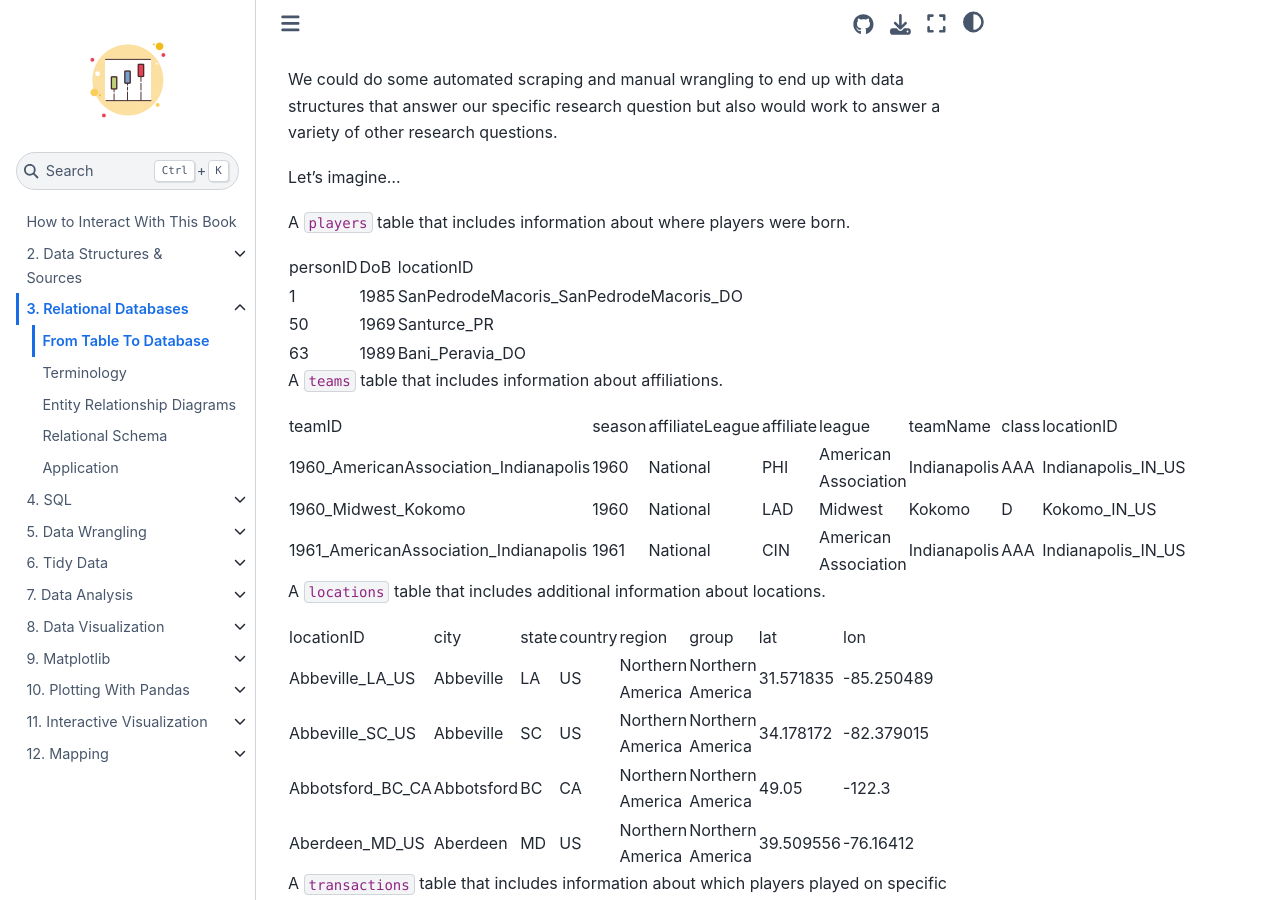
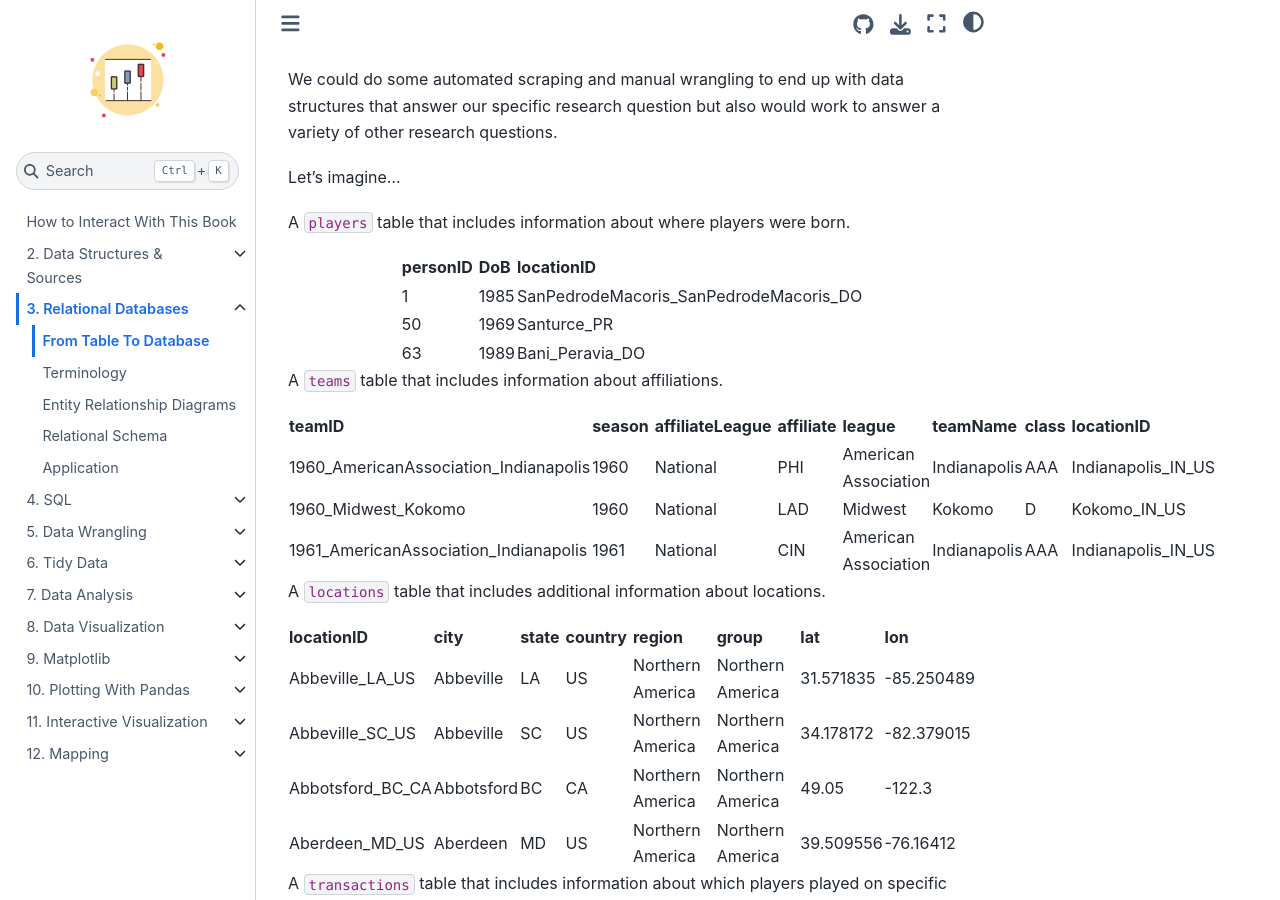
Before and after one commit to kwaldenphd/elements-of-computing, a Jupyter Book: the page built from book/03-rdbms/01-from-table-to-database.md, in a window 1280 px wide and 900 px high, scrolled down 3479 px. Built offline with Jupyter Book 1.0.4 settings and Sphinx 7.4.7 and the Sphinx Book theme 1.1.4, drawn with Linux system fonts in a browser that asks for light colours; pages that are not in the unit, such as notebooks, are missing from menus; comment, search, counter and statistics services are not loaded.

```diff
--- a/book/03-rdbms/01-from-table-to-database.md
+++ b/book/03-rdbms/01-from-table-to-database.md
@@ -37,19 +37,19 @@ Let's imagine.....
 
 A `players` table that includes information about where players were born.
 
-<div class="mmt-custom-content col-lg-6 col-sm-12"><table><tbody><tr><td>personID</td><td>DoB</td><td>locationID</td></tr><tr><td>1</td><td>1985</td><td>SanPedrodeMacoris_SanPedrodeMacoris_DO</td></tr><tr><td>50</td><td>1969</td><td>Santurce_PR</td></tr><tr><td>63</td><td>1989</td><td>Bani_Peravia_DO</td></tr></tbody></table></div>
+<table><tr><th>personID</th><th>DoB</th><th>locationID</th></tr><tr><td>1</td><td>1985</td><td>SanPedrodeMacoris_SanPedrodeMacoris_DO</td></tr><tr><td>50</td><td>1969</td><td>Santurce_PR</td></tr><tr><td>63</td><td>1989</td><td>Bani_Peravia_DO</td></tr></table>
 
 A `teams` table that includes information about affiliations.
 
-<div class="mmt-custom-content col-lg-6 col-sm-12"><table><tbody><tr><td>teamID</td><td>season</td><td>affiliateLeague</td><td>affiliate</td><td>league</td><td>teamName</td><td>class</td><td>locationID</td></tr><tr><td>1960_AmericanAssociation_Indianapolis</td><td>1960</td><td>National</td><td>PHI</td><td>American Association</td><td>Indianapolis</td><td>AAA</td><td>Indianapolis_IN_US</td></tr><tr><td>1960_Midwest_Kokomo</td><td>1960</td><td>National</td><td>LAD</td><td>Midwest</td><td>Kokomo</td><td>D</td><td>Kokomo_IN_US</td></tr><tr><td>1961_AmericanAssociation_Indianapolis</td><td>1961</td><td>National</td><td>CIN</td><td>American Association</td><td>Indianapolis</td><td>AAA</td><td>Indianapolis_IN_US</td></tr></tbody></table></div>
+<table><tr><th>teamID</th><th>season</th><th>affiliateLeague</th><th>affiliate</th><th>league</th><th>teamName</th><th>class</th><th>locationID</th></tr><tr><td>1960_AmericanAssociation_Indianapolis</td><td>1960</td><td>National</td><td>PHI</td><td>American Association</td><td>Indianapolis</td><td>AAA</td><td>Indianapolis_IN_US</td></tr><tr><td>1960_Midwest_Kokomo</td><td>1960</td><td>National</td><td>LAD</td><td>Midwest</td><td>Kokomo</td><td>D</td><td>Kokomo_IN_US</td></tr><tr><td>1961_AmericanAssociation_Indianapolis</td><td>1961</td><td>National</td><td>CIN</td><td>American Association</td><td>Indianapolis</td><td>AAA</td><td>Indianapolis_IN_US</td></tr></table>
 
 A `locations` table that includes additional information about locations.
 
-<div class="mmt-custom-content col-lg-6 col-sm-12"><table><tbody><tr><td>locationID</td><td>city</td><td>state</td><td>country</td><td>region</td><td>group</td><td>lat</td><td>lon</td></tr><tr><td>Abbeville_LA_US</td><td>Abbeville</td><td>LA</td><td>US</td><td>Northern America</td><td>Northern America</td><td>31.571835</td><td>-85.250489</td></tr><tr><td>Abbeville_SC_US</td><td>Abbeville</td><td>SC</td><td>US</td><td>Northern America</td><td>Northern America</td><td>34.178172</td><td>-82.379015</td></tr><tr><td>Abbotsford_BC_CA</td><td>Abbotsford</td><td>BC</td><td>CA</td><td>Northern America</td><td>Northern America</td><td>49.05</td><td>-122.3</td></tr><tr><td>Aberdeen_MD_US</td><td>Aberdeen</td><td>MD</td><td>US</td><td>Northern America</td><td>Northern America</td><td>39.509556</td><td>-76.16412</td></tr></tbody></table></div>
+<table><tr><th>locationID</th><th>city</th><th>state</th><th>country</th><th>region</th><th>group</th><th>lat</th><th>lon</th></tr><tr><td>Abbeville_LA_US</td><td>Abbeville</td><td>LA</td><td>US</td><td>Northern America</td><td>Northern America</td><td>31.571835</td><td>-85.250489</td></tr><tr><td>Abbeville_SC_US</td><td>Abbeville</td><td>SC</td><td>US</td><td>Northern America</td><td>Northern America</td><td>34.178172</td><td>-82.379015</td></tr><tr><td>Abbotsford_BC_CA</td><td>Abbotsford</td><td>BC</td><td>CA</td><td>Northern America</td><td>Northern America</td><td>49.05</td><td>-122.3</td></tr><tr><td>Aberdeen_MD_US</td><td>Aberdeen</td><td>MD</td><td>US</td><td>Northern America</td><td>Northern America</td><td>39.509556</td><td>-76.16412</td></tr></table>
 
 A `transactions` table that includes information about which players played on specific teams in a given season.
 
-<div class="mmt-custom-content col-lg-6 col-sm-12"><table><tbody><tr><td>personID</td><td>teamID</td></tr><tr><td>25</td><td>1999_International_Indianapolis</td></tr><tr><td>125</td><td>2013_International_Indianapolis</td></tr><tr><td>125</td><td>2014_International_Indianapolis</td></tr></tbody></table></div>
+<table><tr><th>personID</th><th>teamID</th></tr><tr><td>25</td><td>1999_International_Indianapolis</td></tr><tr><td>125</td><td>2013_International_Indianapolis</td></tr><tr><td>125</td><td>2014_International_Indianapolis</td></tr></table>
 
 Let's take a look at at Excel workbook that includes these tables. Open the [Google Sheets project](https://docs.google.com/spreadsheets/d/1x40S3DSv5EzwPqma7ivsZIk92fre0Uj1IWhuozYO4pM/edit?usp=sharing) in a spreadsheet program (Google Sheets, Microsoft Excel, Apple Numbers).
 
```
Also changed, not shown: book/03-rdbms/03-erd.md (+1 -1 lines), book/04-SQL/02-sql-basics.md (+1 -1 lines).
